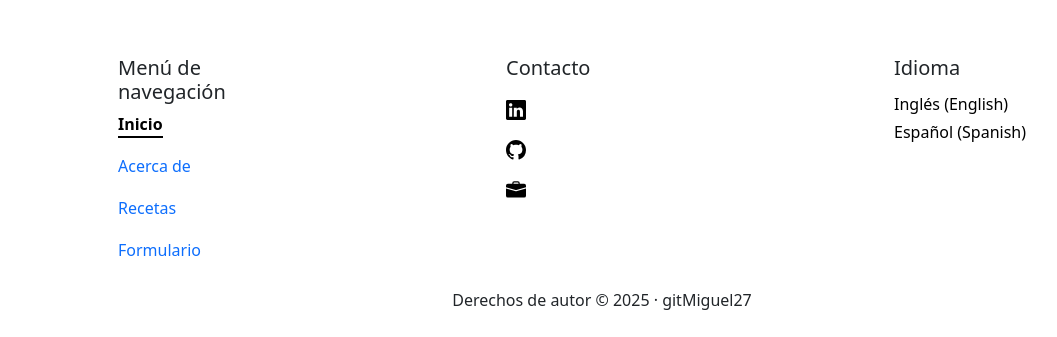
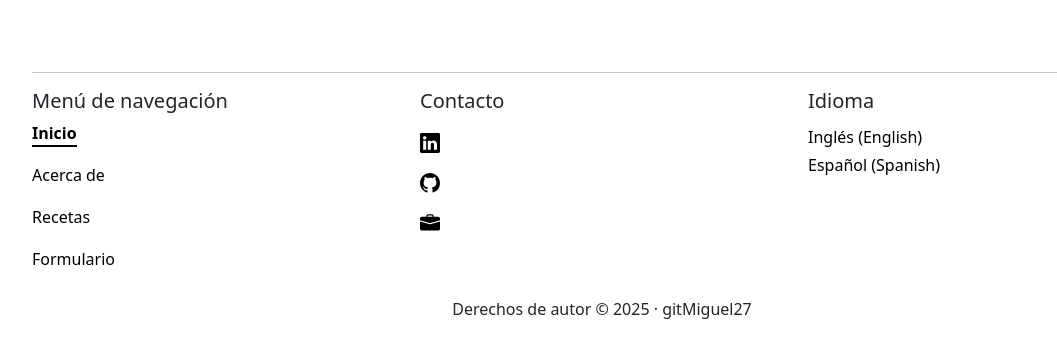
Before and after one commit to gitMiguel27/julys-recipes-FE, a React (Vite) app: page / in a window 1280 px wide. Shown: the part 1600-1937 px from the top of the page, without its empty margins (38-1095 px from the left). Built offline with nearby package versions, Linux system fonts and the light colour scheme; no server answers.

Commit message:
added more styling to footer

```diff
--- /dev/null
+++ b/src/components/Footer/Footer.css
@@ -0,0 +1,7 @@
+.link {
+    color: black;
+}
+
+.link:hover {
+    color: #dc3545;
+}
--- a/src/components/Footer/Footer.jsx
+++ b/src/components/Footer/Footer.jsx
@@ -3,27 +3,29 @@ import { NavLink } from "react-router-dom";
 import github from "../../icons/github.svg";
 import portfolio from "../../icons/portfolio.svg";
 import linkedin from "../../icons/linkedin.svg";
-import LanguageSelector from "../LanguageSelector";
 import { useTranslation } from "react-i18next";
+import LanguageSelector from "../LangaugeSelector/LanguageSelector";
+import './Footer.css'
 
 function Footer() {
   const { t } = useTranslation()
 
   return (
     <Container className="px-0">
+      <hr/>
       <Row >
-        <Col xs={12} md={4} className="mb-2" >
-          <Container className="px-0" style={{ maxWidth: "15vw" }}>
+        <Col xs={12} md={4} className="mb-2 text-center text-md-start" >
+          <Container className="px-0">
             <h5>{t('footerLinksHeading')}</h5>
             <Nav
               variant="underline"
-              activeKey="/home"
+              activeKey="/"
               as="ul"
-              className="flex-column"
+              className="flex-column align-items-center align-items-md-start"
               gap={0}
             >
               <Nav.Item as="li" style={{ width: 'max-content' }} >
-                <Nav.Link as={NavLink} to="/" className="p-0">
+                <Nav.Link as={NavLink} to="/" className="link p-0" >
                   {t('homeNavbar')}
                 </Nav.Link>
               </Nav.Item>
@@ -32,7 +34,7 @@ function Footer() {
                   eventKey="link-1"
                   as={NavLink}
                   to="/about"
-                  className="p-0"
+                  className="link p-0"
                 >
                   {t('aboutNavbar')}
                 </Nav.Link>
@@ -42,7 +44,7 @@ function Footer() {
                   eventKey="link-2"
                   as={NavLink}
                   to="/recipes"
-                  className="p-0"
+                  className="link p-0"
                 >
                   {t('recipesNavbar')}
                 </Nav.Link>
@@ -52,7 +54,7 @@ function Footer() {
                   eventKey="link-3"
                   as={NavLink}
                   to="/form"
-                  className="p-0"
+                  className="link p-0"
                 >
                   {t('formNavbar')}
                 </Nav.Link>
@@ -60,10 +62,10 @@ function Footer() {
             </Nav>
           </Container>
         </Col>
-        <Col xs={12} md={4} className="mb-2" >
-          <Container className="px-0" style={{ maxWidth: "15vw" }}>
+        <Col xs={12} md={4} className="mb-2 text-center text-md-start" >
+          <Container className="px-0">
             <h5>{t('footerContactHeading')}</h5>
-            <Nav as="ul" className="flex-column">
+            <Nav as="ul" className="flex-column align-items-center align-items-md-start">
               <Nav.Item as="li">
                 <Nav.Link
                   href="https://www.linkedin.com/in/miguel-nazario/"
--- /dev/null
+++ b/src/components/LangaugeSelector/LanguageSelector.css
@@ -0,0 +1,7 @@
+.language {
+    color: black;
+}
+
+.language:hover {
+    color: #dc3545;
+}
--- a/src/components/LanguageSelector.jsx
+++ b/src/components/LangaugeSelector/LanguageSelector.jsx
@@ -1,6 +1,7 @@
-import { Col, Container, Nav } from "react-bootstrap";
-import { useTranslation } from "react-i18next";
-import { NavLink } from "react-router-dom";
+import { Col, Container, Nav } from "react-bootstrap"
+import { useTranslation } from "react-i18next"
+import { NavLink } from "react-router-dom"
+import './LanguageSelector.css'
 
 function LanguageSelector() {
     const { i18n, t } = useTranslation()
@@ -15,19 +16,19 @@ function LanguageSelector() {
     }
 
   return (
-    <Col xs={12} md={4} className="mb-2">
-        <Container className="px-0" style={{ maxWidth: "15vw" }}>
+    <Col xs={12} md={4} className="mb-2 text-center text-md-start">
+        <Container className="px-0">
             <h5>{t('footerLanguageHeading')}</h5>
             <Nav
                 as="ul"
-                className="flex-column"
+                className="flex-column align-items-center align-items-md-start"
                 gap={0}
             >
                 {
                     languages.map((language) => {
                         return (
                             <Nav.Item key={language.code} as="li" className="mt-1" style={{ width: "max-content" }} onClick={() => changeLanguage(language.code)}>
-                                <Nav.Link as={NavLink} to="/" className="p-0" style={{ color: 'black' }}>
+                                <Nav.Link as={NavLink} to="/" className="language p-0">
                                 {language.lang === "English" ? t('footerEnglishLanguage') : t('footerSpanishLanguage')}
                                 </Nav.Link>
                             </Nav.Item>
--- a/src/components/ScrollToTop.jsx
+++ b/src/components/ScrollToTop.jsx
@@ -11,4 +11,4 @@ function ScrollToTop() {
     return null;
 }
 
-export default ScrollToTop
+export default ScrollToTop;
```
